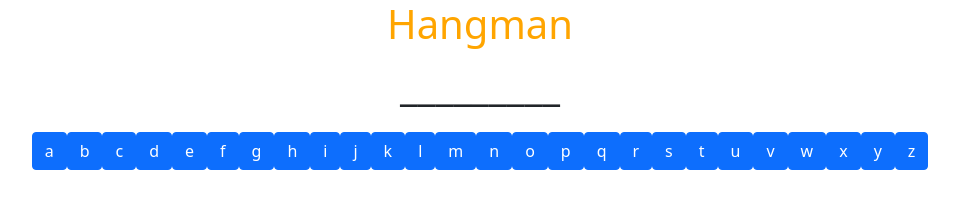
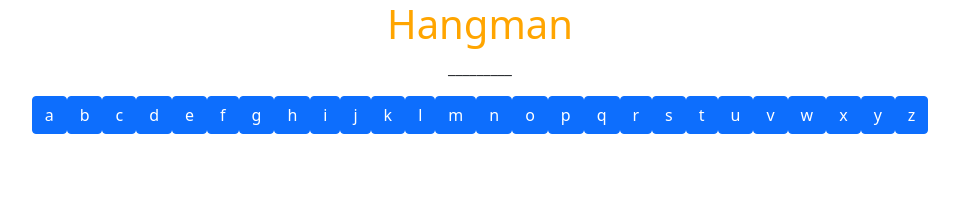
Before and after one commit to addyionut/Hangman2, a plain HTML site: page index.html in a window 1280 px wide. Shown: the whole page, without its empty margins (160-1119 px from the left). Drawn offline with nearby package versions, Linux system fonts and the light colour scheme.

Commit message:
Update index.html

```diff
--- a/index.html
+++ b/index.html
@@ -10,8 +10,8 @@
   <body>
     <center>
       <h1>Hangman</h1>
-      <p id="displayWord" class="fs-1"></p>
-      <div id="letters"></div>
+      <p id="displayWord"></p>
+      <div id="letters" class="grid"></div>
       <p id="textInfo"></p>
       <script src="https://cdn.jsdelivr.net/npm/bootstrap@5.1.3/dist/js/bootstrap.bundle.min.js" integrity="sha384-ka7Sk0Gln4gmtz2MlQnikT1wXgYsOg+OMhuP+IlRH9sENBO0LRn5q+8nbTov4+1p" crossorigin="anonymous"></script>
       <script type="text/javascript" src="script.js"></script>
```
